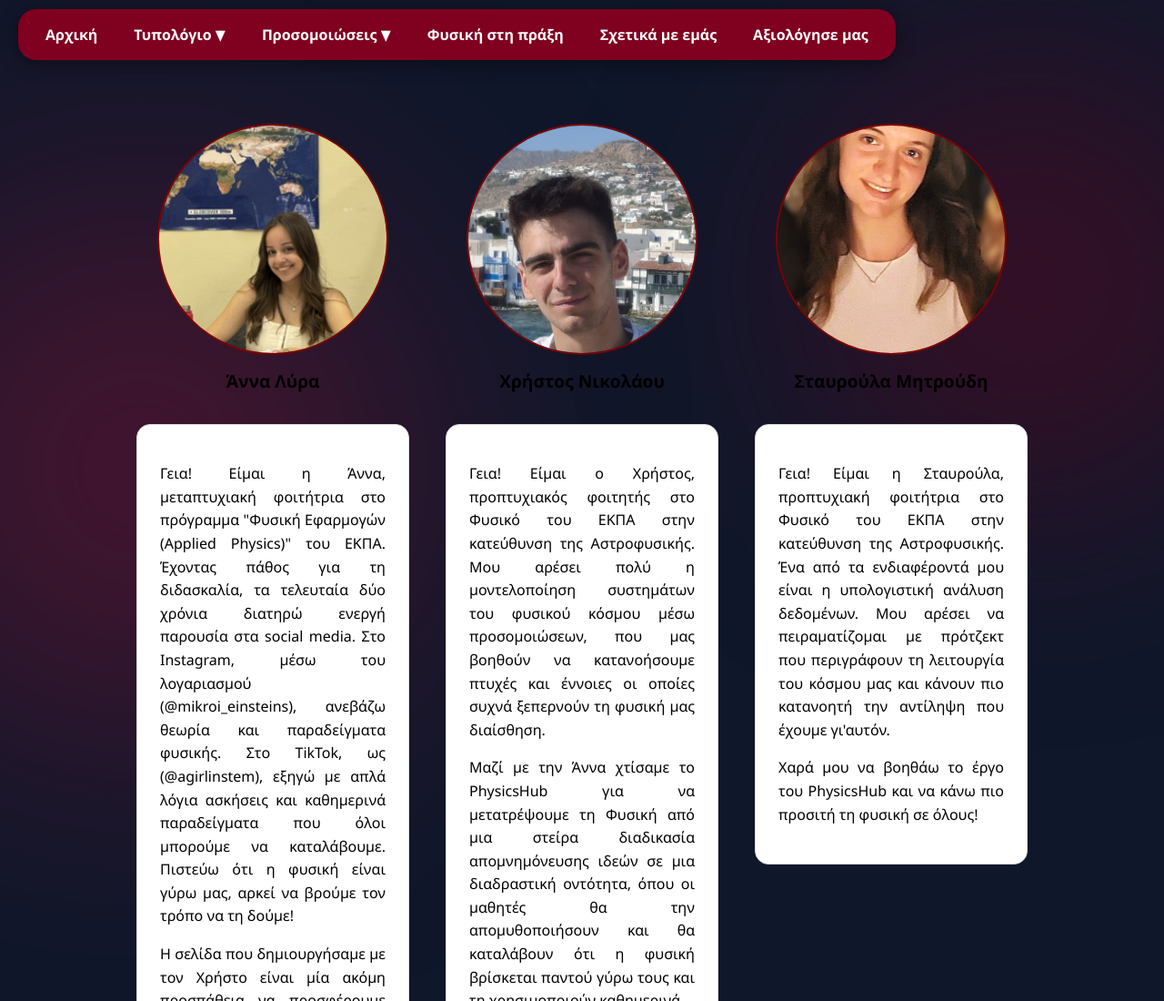
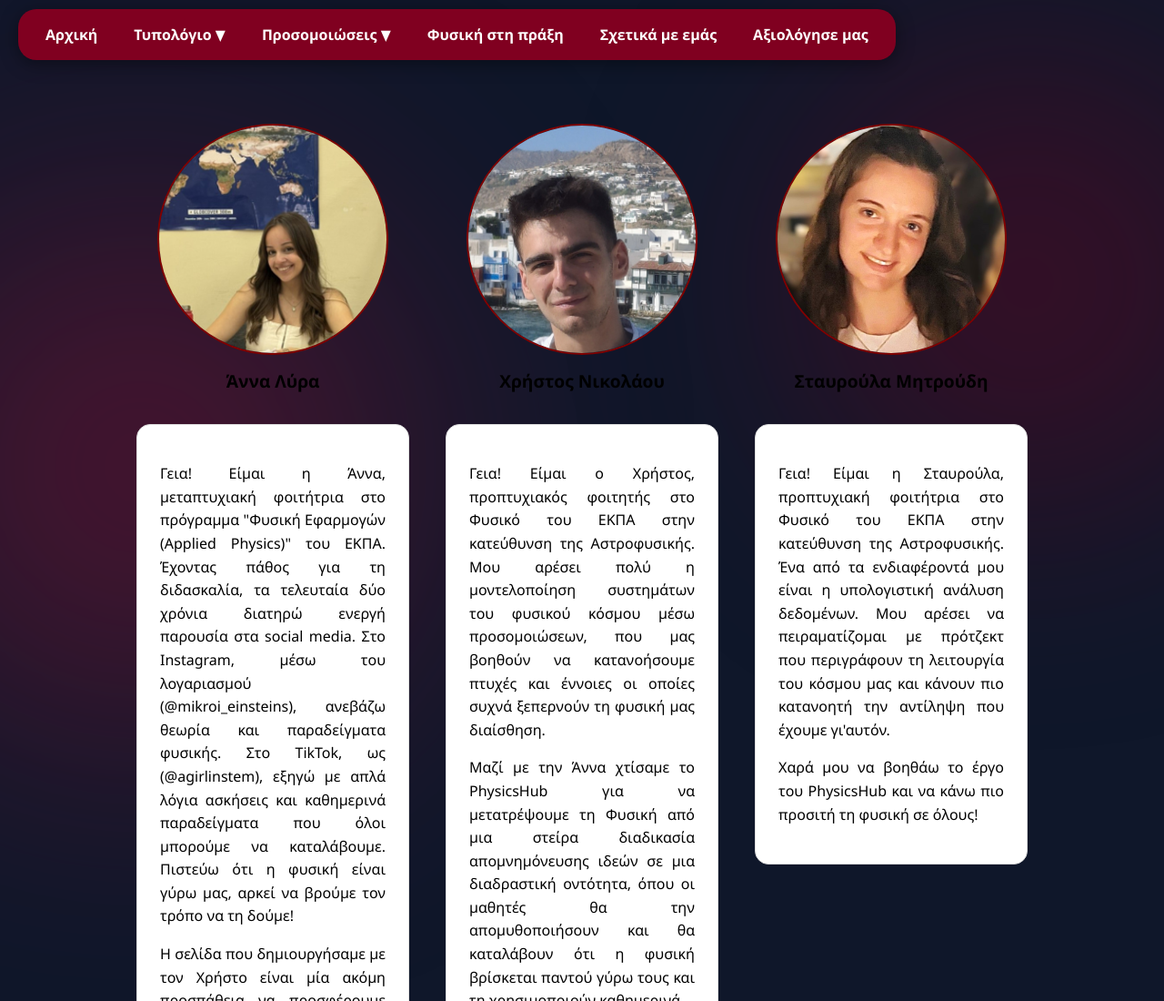
Before and after one commit to PhysicsHub-Lab/physics-simulations, a plain HTML site: page about_us.html in a window 1280 px wide. Shown: the top 1100 px of the page at 91% size. Drawn offline with Linux system fonts and the light colour scheme.

Commit message:
Fix formatting issues in about_us.html

```diff
--- a/about_us.html
+++ b/about_us.html
@@ -73,7 +73,7 @@
         </div>
 
 		<div class="member-wrapper">
-            <img src="20240721_220836 (1).jpg" alt="Σταυρούλα" class="member-img" style="border: 2px solid #800000 !important;">
+            <img src="20240721_220836 (2).jpg" alt="Σταυρούλα" class="member-img" style="border: 2px solid #800000 !important;">
             <p class="name">Σταυρούλα Μητρούδη</p>
             <div class="bio-text">
                 <p>Γεια! Είμαι η Σταυρούλα, προπτυχιακή φοιτήτρια στο Φυσικό του ΕΚΠΑ στην κατεύθυνση της Αστροφυσικής. Ένα από τα ενδιαφέροντά μου είναι η υπολογιστική ανάλυση δεδομένων. Μου αρέσει να πειραματίζομαι με πρότζεκτ που περιγράφουν τη λειτουργία του κόσμου μας και κάνουν πιο κατανοητή την αντίληψη που έχουμε γι'αυτόν.</p>
```
